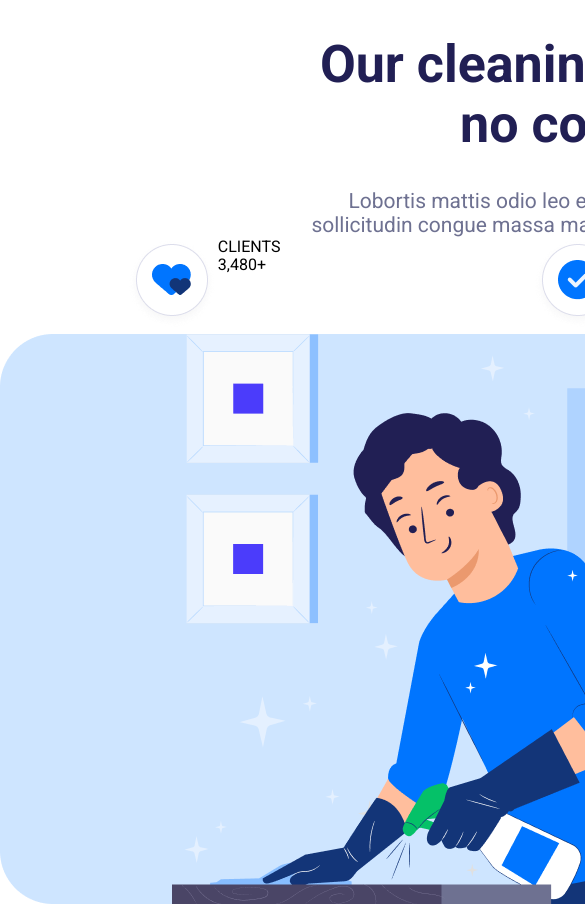
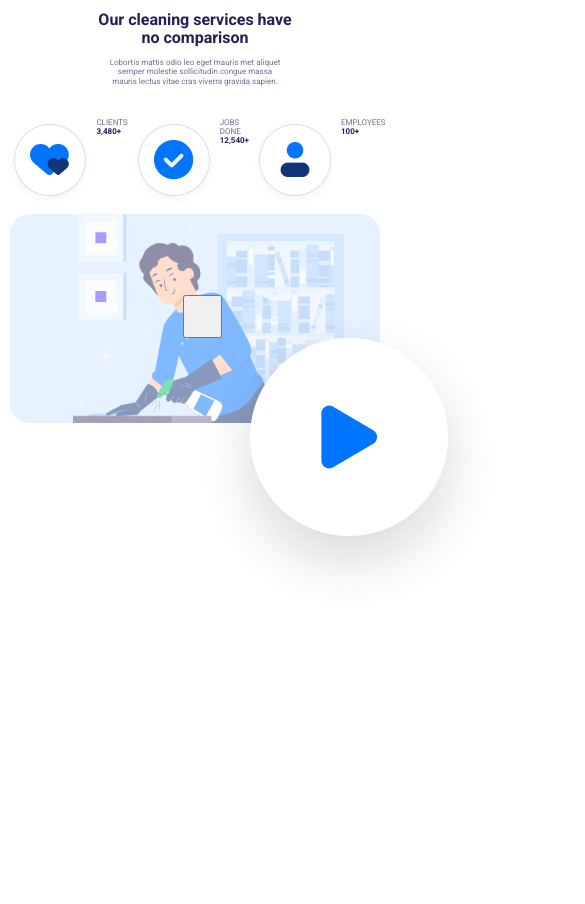
Before and after one commit to milpen/ITG-WEEK7, a plain HTML site: page Figma project Week 7/achievements.html in a window 390 px wide. Shown: the top 904 px of the page, 585 px wide, since content can reach past the window. After the commit the page ends 844 px from the top, so only its background shows below. Drawn offline with Linux system fonts and the light colour scheme.

Commit message:
Figma adaptation

```diff
--- a/Figma project Week 7/assets/styles/achievements.css
+++ b/Figma project Week 7/assets/styles/achievements.css
@@ -13,7 +13,6 @@
     display: block;
     text-align: center;
     width: 664px;
-
 }
 .main__text-header{
     font-size: 26px;
@@ -24,6 +23,7 @@
 .main__text-content {
     display: inline-block;
     width: 702px;
+    margin-bottom: 32px;
     font-size: 21px;
     font-weight: 400;
     color:#6E7191
@@ -32,13 +32,101 @@
 .main__achievements {
     display: flex;
     justify-content: center;
+    width: 750px;
 }
 .main__achievements-clients {
     display: flex;
 }
+
+.main__wrapper1-number,
+.main__wrapper2-number,
+.main__wrapper3-number {
+    font-size: 28px;
+    font-weight: 700;
+    color:#211F54;
+}
+.main__wrapper1-text,
+.main__wrapper2-text,
+.main__wrapper3-text {
+    font-size: 16px;
+    font-weight: 400;
+    color: #6E7191
+}
+
 .main__achievements-jobs {
     display: flex;
 }
 .main__achievements-empl {
     display: flex;
 }
+
+.video {
+    display: flex;
+}
+
+.video__cleaning-video {
+    position: relative;
+    max-width: 1012px;
+    opacity: 0.5;
+}
+.video__player-btn {
+    position: absolute;
+    left: 47%;
+    top: 35%;
+    max-width: 198px;
+    max-height: 198px;
+
+}
+
+@media screen and (min-width: 768px) and (max-width: 1023px) {
+    .main {
+        max-width: 100%;
+    }
+    .main__text {
+        width: 90%;
+    }
+    .video__cleaning-video {
+        max-width: 95%;
+    }
+    .video__player-btn {
+        width: 10%;
+        height: 5%;
+    }
+}
+
+@media screen and (max-width: 767px) {
+    .main {
+        max-width: 100%;
+    }
+    .main__text {
+        width: 50%;
+    }
+    .main__text-header{
+        font-size: 0.5em;
+    }
+    .main__text-content {
+        width: 90%;
+        margin-bottom: 32px;
+        font-size: 0.5em;
+    }
+    .main__achievements {
+        width: 90%;
+    }
+    .main__wrapper1-number,
+    .main__wrapper2-number,
+    .main__wrapper3-number {
+        font-size: 0.5em;
+    }
+    .main__wrapper1-text,
+    .main__wrapper2-text,
+    .main__wrapper3-text {
+        font-size: 0.5em;
+    }
+    .video__cleaning-video {
+        max-width: 95%;
+    }
+    .video__player-btn {
+        width: 10%;
+        height: 5%;
+    }
+}
--- a/Figma project Week 7/assets/styles/style.css
+++ b/Figma project Week 7/assets/styles/style.css
@@ -118,3 +118,123 @@
     border: 1px solid white;
     border-radius: 28px;
 }
+@media screen and (min-width: 768px) and (max-width: 1023px) {
+    .main {
+        width: 95%;
+    }
+
+    .hero-title {
+        width: 60vw;
+        font-size: 1em;
+    }
+
+    .hero__about-text {
+        width: 70vw;
+        font-size: 0.7em;
+    }
+
+    .hero__description {
+        grid-template-columns: repeat (auto-fit, 1fr);
+    }
+
+    .hero__description-one,
+    .hero__description-two,
+    .hero__description-three {
+        grid-column: 1/2;
+        width: 10%;
+    }
+
+
+    .h3-one,
+    .h3-two,
+    .h3-three {
+        font-size: 1em;
+    }
+
+    .p-one,
+    .p-two,
+    .p-three {
+        font-size: 0.7em;
+    }
+
+    .hero__navigation {
+        grid-template-columns: repeat (auto-fit, 40%);
+        width: 50%;
+    }
+
+
+    .hero__menu-btn1 {
+        grid-column: 1/2;
+        width: 70%;
+        font-size: 1em;
+        padding: 10%;
+        margin-left: 10px;
+    }
+
+    .hero__menu-btn2 {
+        grid-column: 2/3;
+        width: 70%;
+        font-size: 1em;
+        padding: 10%;
+    }
+}
+@media screen and (max-width:767px) {
+    .main {
+        width: 95%;
+    }
+
+    .hero-title {
+        width: 95vw;
+        font-size: 1em;
+    }
+
+    .hero__about-text {
+        width: 70vw;
+        font-size: 0.7em;
+    }
+
+    .hero__description {
+        grid-template-columns: repeat (auto-fit, 1fr);
+    }
+
+    .hero__description-one,
+    .hero__description-two,
+    .hero__description-three {
+        grid-column: 1/2;
+        width: 10%;
+    }
+
+
+    .h3-one,
+    .h3-two,
+    .h3-three {
+        font-size: 1em;
+    }
+
+    .p-one,
+    .p-two,
+    .p-three {
+        font-size: 0.7em;
+    }
+
+    .hero__navigation {
+        grid-template-columns: repeat (auto-fit, 50%);
+        width: 50%;
+    }
+
+
+    .hero__menu-btn1 {
+        grid-column: 1/2;
+        width: 90%;
+        font-size: 1em;
+        padding: 10%;
+        margin-left: 10px;
+    }
+
+    .hero__menu-btn2 {
+        grid-column: 2/3;
+        width: 90%;
+        font-size: 1em;
+        padding: 10%;
+    }
+}
```
